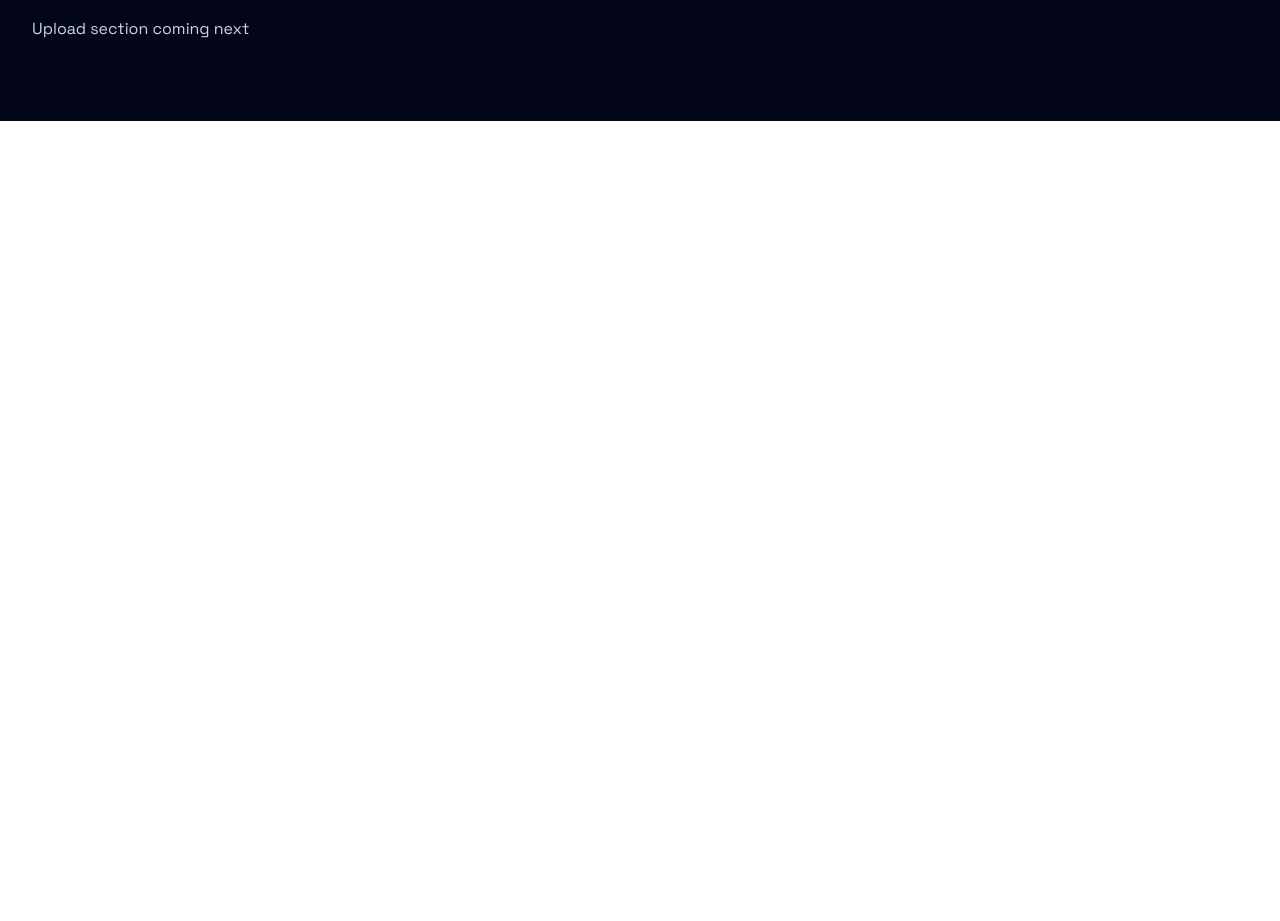
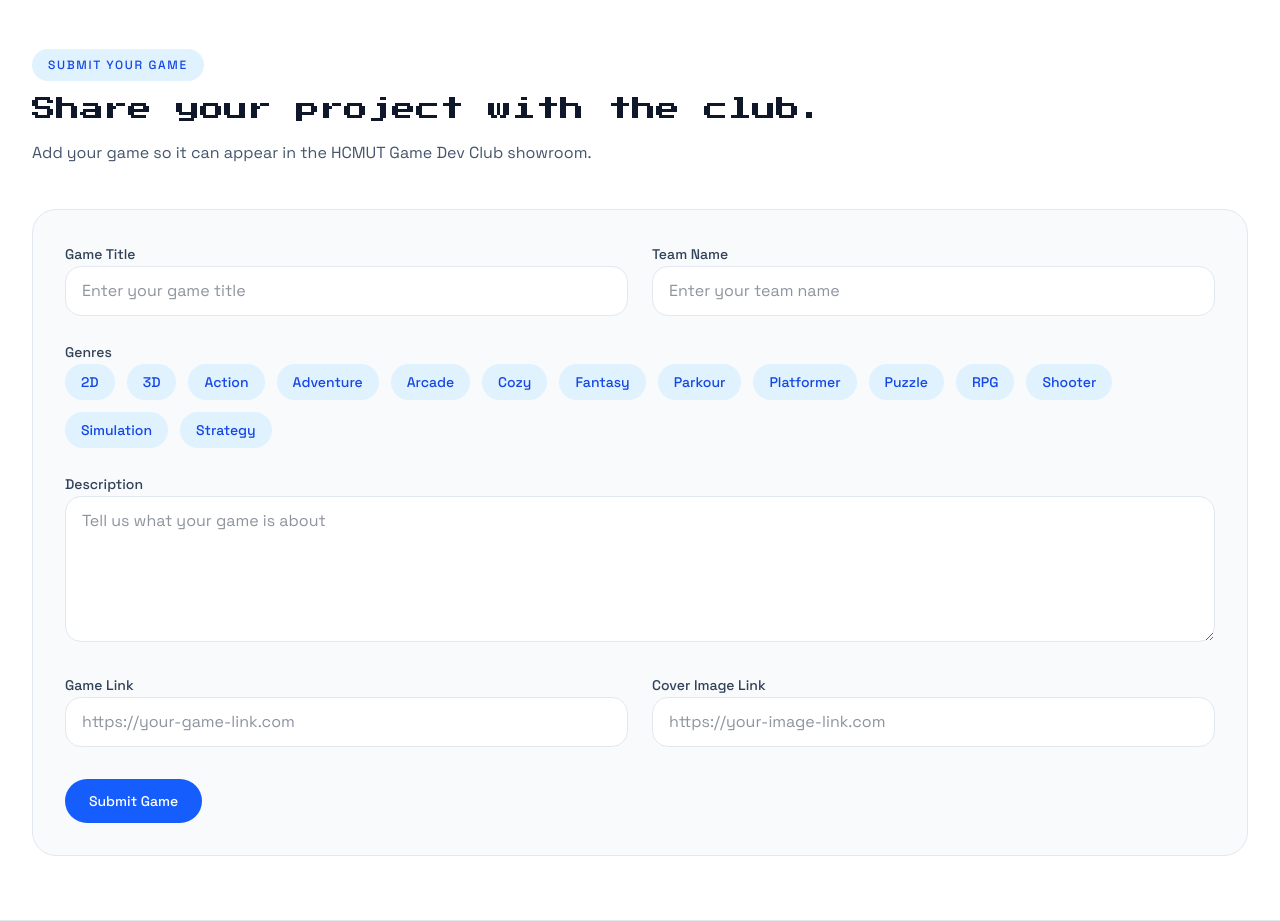
Before and after one commit to anhtuan170205/hcmut-gdc-showroom, a React (Vite) app: page / in a window 1280 px wide. Shown: the part 2400-3321 px from the top of the page. Before the commit the page ends 2521 px from the top, so only its background shows below. Built offline with nearby package versions, Linux system fonts and the light colour scheme.

Commit message:
feat: upload section

```diff
--- a/src/App.jsx
+++ b/src/App.jsx
@@ -1,6 +1,7 @@
 import Navbar from "./components/Navbar";
 import Hero from "./components/Hero";
 import GamesSection from "./components/GamesSection";
+import UploadSection from "./components/UploadSection";
 
 export default function App() {
   return (
@@ -8,12 +9,7 @@ export default function App() {
       <Navbar />
       <Hero />
 	  <GamesSection />
-      <section
-        id="upload"
-        className="mx-auto max-w-7xl px-6 py-20 text-slate-300 md:px-8"
-      >
-        Upload section coming next
-      </section>
+      <UploadSection />
     </div>
   );
 }
--- a/src/components/GamesSection.tsx
+++ b/src/components/GamesSection.tsx
@@ -1,13 +1,13 @@
 import { useMemo, useState } from "react";
 import GameCard from "./GameCard";
 import { mockGames } from "../data/mockGames";
+import { genreOptions } from "../data/genres";
 
 export default function GamesSection() {
   const [selectedGenre, setSelectedGenre] = useState("All");
 
   const genres = useMemo(() => {
-    const allGenres = mockGames.flatMap((game) => game.genres);
-    return ["All", ...Array.from(new Set(allGenres))];
+    return ["All", ...genreOptions];
   }, []);
 
   const filteredGames = useMemo(() => {
--- /dev/null
+++ b/src/components/UploadSection.tsx
@@ -0,0 +1,215 @@
+import { useState } from "react";
+import { genreOptions } from "../data/genres";
+
+type UploadFormData = {
+  gameTitle: string;
+  teamName: string;
+  genres: string[];
+  description: string;
+  buildLink: string;
+  imageLink: string;
+};
+
+const initialFormData: UploadFormData = {
+  gameTitle: "",
+  teamName: "",
+  genres: [],
+  description: "",
+  buildLink: "",
+  imageLink: "",
+};
+
+export default function UploadSection() {
+  const [formData, setFormData] = useState<UploadFormData>(initialFormData);
+
+  const handleChange = (
+    e: React.ChangeEvent<HTMLInputElement | HTMLTextAreaElement>
+  ) => {
+    const { name, value } = e.target;
+
+    setFormData((prev) => ({
+      ...prev,
+      [name]: value,
+    }));
+  };
+
+  const handleGenreToggle = (genre: string) => {
+    setFormData((prev) => {
+      const isSelected = prev.genres.includes(genre);
+
+      return {
+        ...prev,
+        genres: isSelected
+          ? prev.genres.filter((item) => item !== genre)
+          : [...prev.genres, genre],
+      };
+    });
+  };
+
+  const handleSubmit = (e: React.FormEvent<HTMLFormElement>) => {
+    e.preventDefault();
+
+    console.log("Submitted game:", formData);
+
+    // later you can send formData to backend here
+
+    setFormData(initialFormData);
+  };
+
+  return (
+    <section id="upload" className="border-b border-slate-200 bg-white">
+      <div className="mx-auto max-w-7xl px-6 py-14 md:px-8 md:py-16">
+        <div className="mb-8 space-y-3 md:mb-10">
+          <div className="inline-flex rounded-full bg-sky-100 px-4 py-2 text-xs font-medium uppercase tracking-[0.14em] text-blue-700">
+            Submit Your Game
+          </div>
+
+          <h2 className="pixel-font text-lg leading-8 text-slate-900 md:text-2xl">
+            Share your project with the club.
+          </h2>
+
+          <p className="max-w-2xl text-base leading-8 text-slate-600">
+            Add your game so it can appear in the HCMUT Game Dev Club showroom.
+          </p>
+        </div>
+
+        <div className="rounded-3xl border border-slate-200 bg-slate-50 p-6 md:p-8">
+          <form onSubmit={handleSubmit} className="space-y-6">
+            <div className="grid gap-6 md:grid-cols-2">
+              <div className="space-y-2">
+                <label
+                  htmlFor="gameTitle"
+                  className="text-sm font-medium text-slate-700"
+                >
+                  Game Title
+                </label>
+                <input
+                  id="gameTitle"
+                  name="gameTitle"
+                  type="text"
+                  value={formData.gameTitle}
+                  onChange={handleChange}
+                  placeholder="Enter your game title"
+                  className="w-full rounded-2xl border border-slate-200 bg-white px-4 py-3 text-slate-800 outline-none transition focus:border-blue-500"
+                  required
+                />
+              </div>
+
+              <div className="space-y-2">
+                <label
+                  htmlFor="teamName"
+                  className="text-sm font-medium text-slate-700"
+                >
+                  Team Name
+                </label>
+                <input
+                  id="teamName"
+                  name="teamName"
+                  type="text"
+                  value={formData.teamName}
+                  onChange={handleChange}
+                  placeholder="Enter your team name"
+                  className="w-full rounded-2xl border border-slate-200 bg-white px-4 py-3 text-slate-800 outline-none transition focus:border-blue-500"
+                  required
+                />
+              </div>
+            </div>
+
+            <div className="space-y-3">
+              <label className="text-sm font-medium text-slate-700">
+                Genres
+              </label>
+
+              <div className="flex flex-wrap gap-3">
+                {genreOptions.map((genre) => {
+                  const isActive = formData.genres.includes(genre);
+
+                  return (
+                    <button
+                      key={genre}
+                      type="button"
+                      onClick={() => handleGenreToggle(genre)}
+                      className={`rounded-full px-4 py-2 text-sm font-medium transition ${
+                        isActive
+                          ? "bg-blue-600 text-white"
+                          : "bg-sky-100 text-blue-700 hover:bg-sky-200"
+                      }`}
+                    >
+                      {genre}
+                    </button>
+                  );
+                })}
+              </div>
+            </div>
+
+            <div className="space-y-2">
+              <label
+                htmlFor="description"
+                className="text-sm font-medium text-slate-700"
+              >
+                Description
+              </label>
+              <textarea
+                id="description"
+                name="description"
+                rows={5}
+                value={formData.description}
+                onChange={handleChange}
+                placeholder="Tell us what your game is about"
+                className="w-full rounded-2xl border border-slate-200 bg-white px-4 py-3 text-slate-800 outline-none transition focus:border-blue-500"
+                required
+              />
+            </div>
+
+            <div className="grid gap-6 md:grid-cols-2">
+              <div className="space-y-2">
+                <label
+                  htmlFor="buildLink"
+                  className="text-sm font-medium text-slate-700"
+                >
+                  Game Link
+                </label>
+                <input
+                  id="buildLink"
+                  name="buildLink"
+                  type="url"
+                  value={formData.buildLink}
+                  onChange={handleChange}
+                  placeholder="https://your-game-link.com"
+                  className="w-full rounded-2xl border border-slate-200 bg-white px-4 py-3 text-slate-800 outline-none transition focus:border-blue-500"
+                />
+              </div>
+
+              <div className="space-y-2">
+                <label
+                  htmlFor="imageLink"
+                  className="text-sm font-medium text-slate-700"
+                >
+                  Cover Image Link
+                </label>
+                <input
+                  id="imageLink"
+                  name="imageLink"
+                  type="url"
+                  value={formData.imageLink}
+                  onChange={handleChange}
+                  placeholder="https://your-image-link.com"
+                  className="w-full rounded-2xl border border-slate-200 bg-white px-4 py-3 text-slate-800 outline-none transition focus:border-blue-500"
+                />
+              </div>
+            </div>
+
+            <div className="pt-2">
+              <button
+                type="submit"
+                className="rounded-full bg-blue-600 px-6 py-3 text-sm font-medium text-white transition hover:bg-blue-700"
+              >
+                Submit Game
+              </button>
+            </div>
+          </form>
+        </div>
+      </div>
+    </section>
+  );
+}
--- /dev/null
+++ b/src/data/genres.js
@@ -0,0 +1,16 @@
+export const genreOptions = [
+  "2D",
+  "3D",
+  "Action",
+  "Adventure",
+  "Arcade",
+  "Cozy",
+  "Fantasy",
+  "Parkour",
+  "Platformer",
+  "Puzzle",
+  "RPG",
+  "Shooter",
+  "Simulation",
+  "Strategy",
+];
```
